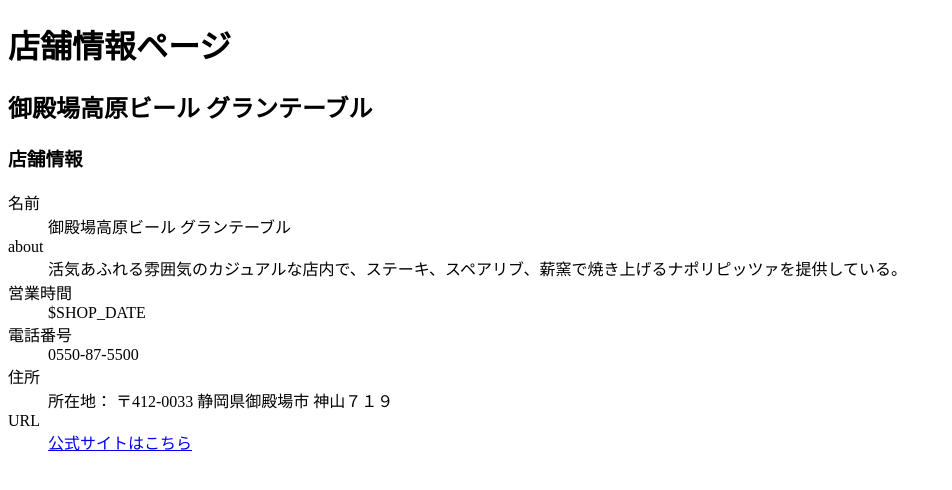
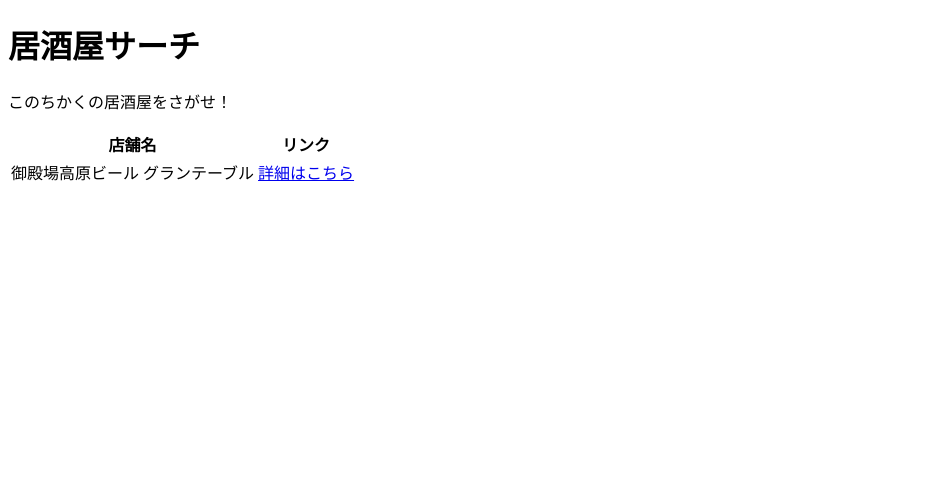
Before and after one commit to HiRoKiiii/search_izakaya, a plain HTML site: page index.html in a window 1280 px wide. Shown: the whole page, without its empty margins (0-952 px from the left). Drawn offline with nearby package versions, Linux system fonts and the light colour scheme.

Commit message:
change indexpage

```diff
--- a/index.html
+++ b/index.html
@@ -2,25 +2,17 @@
 <html lang="ja">
   <head>
     <meta charset="utf-8">
-    <title>御殿場高原ビール グランテーブル</title>
+    <title>トップページ</title>
+     <script src="https://code.jquery.com/jquery-3.3.1.slim.min.js" integrity="sha384-q8i/X+965DzO0rT7abK41JStQIAqVgRVzpbzo5smXKp4YfRvH+8abtTE1Pi6jizo" crossorigin="anonymous"></script>
+    <script src="https://cdnjs.cloudflare.com/ajax/libs/popper.js/1.14.3/umd/popper.min.js" integrity="sha384-ZMP7rVo3mIykV+2+9J3UJ46jBk0WLaUAdn689aCwoqbBJiSnjAK/l8WvCWPIPm49" crossorigin="anonymous"></script>
+    <script src="https://stackpath.bootstrapcdn.com/bootstrap/4.1.3/js/bootstrap.min.js" integrity="sha384-ChfqqxuZUCnJSK3+MXmPNIyE6ZbWh2IMqE241rYiqJxyMiZ6OW/JmZQ5stwEULTy" crossorigin="anonymous"></script>
   </head>
   <body>
-    <h1>店舗情報ページ</h1>
-    <h2>御殿場高原ビール グランテーブル</h2>
-    <h3>店舗情報</h3>
-    <dl>
-      <dt>名前</dt>
-      <dd>御殿場高原ビール グランテーブル</dd>
-      <dt>about</dt>
-      <dd>活気あふれる雰囲気のカジュアルな店内で、ステーキ、スペアリブ、薪窯で焼き上げるナポリピッツァを提供している。</dd>
-      <dt>営業時間</dt>
-      <dd>$SHOP_DATE</dd>
-      <dt>電話番号</dt>
-      <dd>0550-87-5500</dd>
-      <dt>住所</dt>
-      <dd>所在地： 〒412-0033 静岡県御殿場市 神山７１９</dd>
-      <dt>URL</dt>
-      <dd><a href="#">公式サイトはこちら</a></dd>
-    </dl>
+    <h1>居酒屋サーチ</h1>
+    <p>このちかくの居酒屋をさがせ！</p>
+    <table class="table">
+      <thead><tr><th>店舗名</th><th>リンク</th></tr></thead>
+      <tbody><tr><td>御殿場高原ビール グランテーブル</td><td><a href="shop/grantable.html">詳細はこちら</a></td></tr></tbody>
+    </table>
   </body>
 </html>
```
